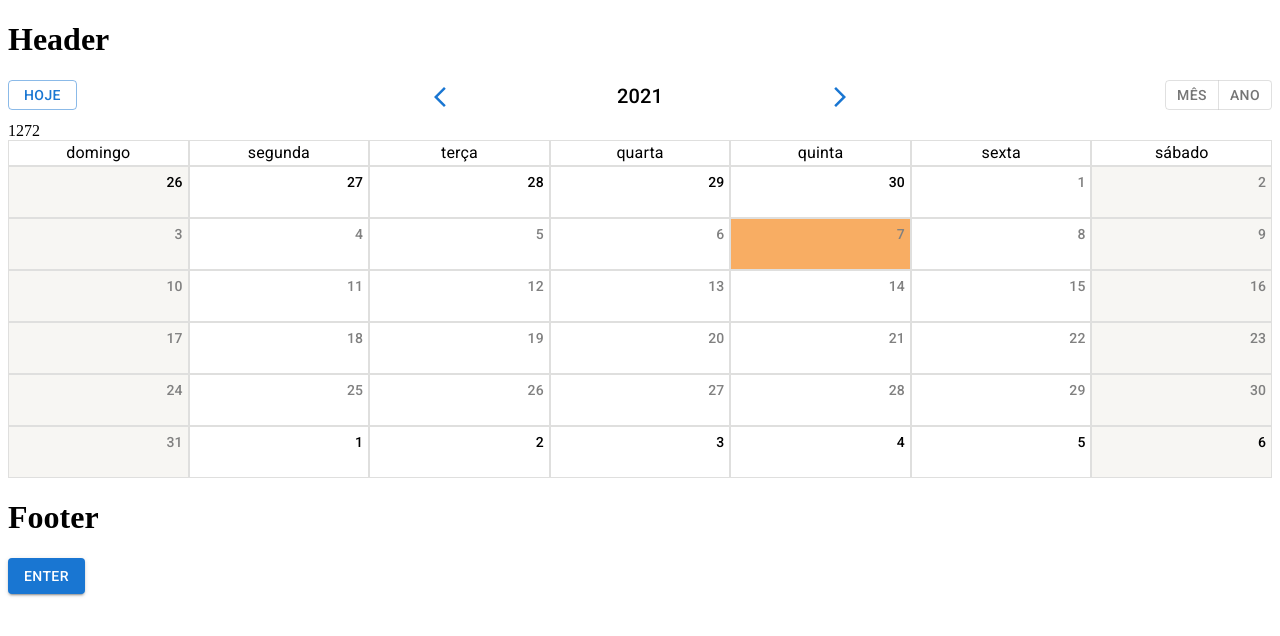
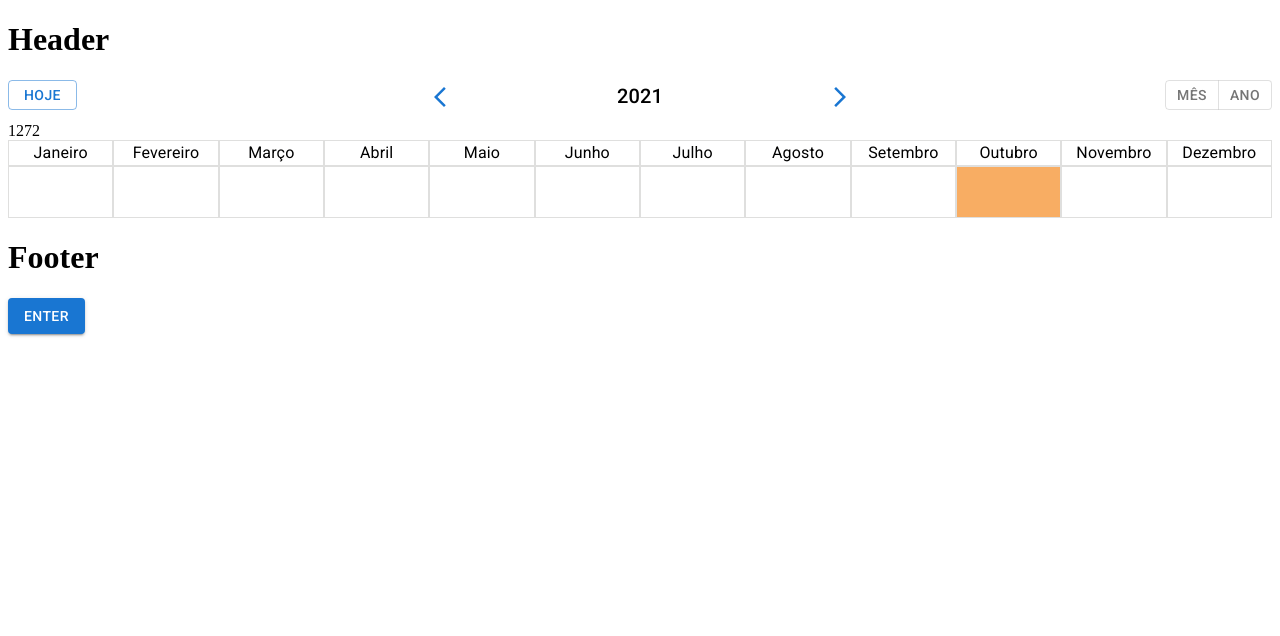
Before and after one commit to allangdc/MaterialCalendar, a React (Create React App) app: page / in a window 1280 px wide. Both pictures are taken after a click on the button "MÊS". Shown: the top 636 px of the page. Built offline with nearby package versions, Linux system fonts and the light colour scheme.

Commit message:
Yearly calendar implemented

```diff
--- /dev/null
+++ b/src/components/calendar/cells/MonthlyCells.tsx
@@ -0,0 +1,51 @@
+import React, { ReactChildren } from "react";
+import { Grid, Typography } from "@mui/material";
+import { isSameDay, startOfToday } from "date-fns";
+
+interface Props {
+  id?: string;
+  children?: ReactChildren;
+  day: Date;
+}
+
+const MonthlyCells: React.FC<Props> = (props: Props) => {
+  const { children, day } = props;
+  const currentDate = startOfToday();
+
+  const colorCells = (): string | undefined => {
+    if (isSameDay(day, currentDate)) {
+      return "#F8AD63";
+    }
+    if (day.getDay() === 0 || day.getDay() === 6) {
+      return "#F7F6F3";
+    }
+    return undefined;
+  };
+
+  const colorText = (): string | undefined => {
+    if (day.getMonth() !== currentDate.getMonth()) {
+      return "ThreeDHighlight";
+    }
+    return "gray";
+  };
+
+  return (
+    <Grid container style={{ backgroundColor: colorCells(), minHeight: 50 }}>
+      <Grid item xs={12}>
+        <Typography
+          variant="subtitle2"
+          align="right"
+          color="ThreeDHighlight"
+          style={{ padding: 5, color: colorText() }}
+        >
+          {day.getDate()}
+        </Typography>
+      </Grid>
+      <Grid item xs={12}>
+        {children}
+      </Grid>
+    </Grid>
+  );
+};
+
+export default MonthlyCells;
--- /dev/null
+++ b/src/components/calendar/cells/YearlyCells.tsx
@@ -0,0 +1,31 @@
+import React, { ReactChildren } from "react";
+import { Grid } from "@mui/material";
+import { isSameMonth, startOfToday } from "date-fns";
+
+interface Props {
+  id?: string;
+  children?: ReactChildren;
+  day: Date;
+}
+
+const YearlyCells: React.FC<Props> = (props: Props) => {
+  const { children, day } = props;
+  const currentDate = startOfToday();
+
+  const colorCells = (): string | undefined => {
+    if (isSameMonth(day, currentDate)) {
+      return "#F8AD63";
+    }
+    return undefined;
+  };
+
+  return (
+    <Grid container style={{ backgroundColor: colorCells(), minHeight: 50 }}>
+      <Grid item xs={12}>
+        {children}
+      </Grid>
+    </Grid>
+  );
+};
+
+export default YearlyCells;
--- a/src/components/calendar/cells/index.tsx
+++ b/src/components/calendar/cells/index.tsx
@@ -1,6 +1,7 @@
-import React, { ReactChildren } from "react";
-import { Grid, Typography } from "@mui/material";
-import { isSameDay, startOfToday } from "date-fns";
+import React, { ReactChildren, useContext } from "react";
+import { CalendarContext, CalendarFormat } from "..";
+import MonthlyCells from "./MonthlyCells";
+import YearlyCells from "./YearlyCells";
 
 interface Props {
   id?: string;
@@ -10,41 +11,16 @@ interface Props {
 
 const Cells: React.FC<Props> = (props: Props) => {
   const { children, day } = props;
-  const currentDate = startOfToday();
-
-  const colorCells = (): string | undefined => {
-    if (isSameDay(day, currentDate)) {
-      return "#F8AD63";
-    }
-    if (day.getDay() === 0 || day.getDay() === 6) {
-      return "#F7F6F3";
-    }
-    return undefined;
-  };
-
-  const colorText = (): string | undefined => {
-    if (day.getMonth() !== currentDate.getMonth()) {
-      return "ThreeDHighlight";
-    }
-    return "gray";
-  };
+  const { formatCal } = useContext(CalendarContext);
 
   return (
-    <Grid container style={{ backgroundColor: colorCells(), minHeight: 50 }}>
-      <Grid item xs={12}>
-        <Typography
-          variant="subtitle2"
-          align="right"
-          color="ThreeDHighlight"
-          style={{ padding: 5, color: colorText() }}
-        >
-          {day.getDate()}
-        </Typography>
-      </Grid>
-      <Grid item xs={12}>
-        {children}
-      </Grid>
-    </Grid>
+    <div>
+      {formatCal === CalendarFormat.MONTHLY ? (
+        <MonthlyCells day={day}>{children}</MonthlyCells>
+      ) : (
+        <YearlyCells day={day}>{children}</YearlyCells>
+      )}
+    </div>
   );
 };
 
--- a/src/components/calendar/index.tsx
+++ b/src/components/calendar/index.tsx
@@ -3,6 +3,7 @@ import { Grid } from "@mui/material";
 import React, { createContext, useEffect, useRef, useState } from "react";
 import Header from "./header";
 import Monthly from "./monthly";
+import Yearly from "./yearly";
 
 export enum CalendarFormat {
   MONTHLY,
@@ -68,7 +69,11 @@ const Calendar: React.FC<Props> = (props: Props) => {
           <Header />
         </Grid>
         <Grid item xs={12}>
-          <Monthly id={"monthly"} />
+          {formatCal === CalendarFormat.MONTHLY ? (
+            <Monthly id={"monthly"} />
+          ) : (
+            <Yearly id={"yearly"} />
+          )}
         </Grid>
       </Grid>
     </CalendarContext.Provider>
--- a/src/components/calendar/monthly.tsx
+++ b/src/components/calendar/monthly.tsx
@@ -12,6 +12,7 @@ import {
 import { differenceInDays, endOfWeek } from "date-fns/esm";
 import Cells from "./cells";
 import { CalendarContext } from ".";
+import * as _ from "lodash";
 
 interface Props {
   id?: string;
@@ -41,6 +42,11 @@ const Monthly: React.FC<Props> = (props: Props) => {
 
     let i: Date = initCal;
     while (differenceInDays(i, endCal) <= 0) {
+      const ultraShortWeekname = i
+        .toLocaleDateString(language, {
+          weekday: "short",
+        })
+        .slice(0, 1);
       const shortWeekname = i
         .toLocaleDateString(language, {
           weekday: "short",
@@ -51,7 +57,13 @@ const Monthly: React.FC<Props> = (props: Props) => {
           weekday: "long",
         })
         .split("-")[0];
-      data.push(width && width > 500 ? longWeekname : shortWeekname);
+      if (width && width > 500) {
+        data.push(_.capitalize(longWeekname));
+      } else if (width && width > 270) {
+        data.push(_.capitalize(shortWeekname));
+      } else {
+        data.push(_.capitalize(ultraShortWeekname));
+      }
       i = addDays(i, 1);
     }
     return data;
--- /dev/null
+++ b/src/components/calendar/yearly.tsx
@@ -0,0 +1,82 @@
+/* eslint-disable react/jsx-key */
+import React, { useContext } from "react";
+import { Typography } from "@mui/material";
+import Table from "./table";
+import {
+  addMonths,
+  differenceInMonths,
+  endOfYear,
+  format,
+  startOfDay,
+  startOfMonth,
+  startOfYear,
+} from "date-fns";
+import Cells from "./cells";
+import { CalendarContext } from ".";
+import { pt } from "date-fns/locale";
+import * as _ from "lodash";
+
+interface Props {
+  id?: string;
+}
+
+const Yearly: React.FC<Props> = (props: Props) => {
+  const { id } = props;
+  const { currentDate, width } = useContext(CalendarContext);
+
+  const getMonths = () => {
+    const data = new Array<Date>();
+    const initCal = startOfDay(startOfYear(currentDate));
+    const endCal = startOfDay(startOfMonth(endOfYear(initCal)));
+
+    let i: Date = initCal;
+    while (differenceInMonths(i, endCal) <= 0) {
+      data.push(i);
+      i = addMonths(i, 1);
+    }
+    return data;
+  };
+
+  const getMonthName = () => {
+    const data = new Array<string>();
+    const initCal = startOfDay(startOfYear(currentDate));
+    const endCal = startOfDay(startOfMonth(endOfYear(initCal)));
+
+    let i: Date = initCal;
+    while (differenceInMonths(i, endCal) <= 0) {
+      const shortMonthName = _.capitalize(format(i, "MMM", { locale: pt }));
+      const longMonthName = _.capitalize(format(i, "MMMM", { locale: pt }));
+      const ultraShortMonthName = _.capitalize(
+        format(i, "MMMMM", { locale: pt })
+      );
+      if (width && width > 970) {
+        data.push(longMonthName);
+      } else if (width && width > 470) {
+        data.push(shortMonthName);
+      } else {
+        data.push(ultraShortMonthName);
+      }
+      i = addMonths(i, 1);
+    }
+    return data;
+  };
+
+  const monthsArray = getMonthName().map((item) => (
+    <Typography align="center">{item}</Typography>
+  ));
+  const dataArray = getMonths().map((item) => <Cells day={item} />);
+
+  return (
+    <div>
+      {width}
+      <Table
+        id={id}
+        header={monthsArray}
+        data={dataArray}
+        lineColor="rgb(223 223 222)"
+      />
+    </div>
+  );
+};
+
+export default Yearly;
```
